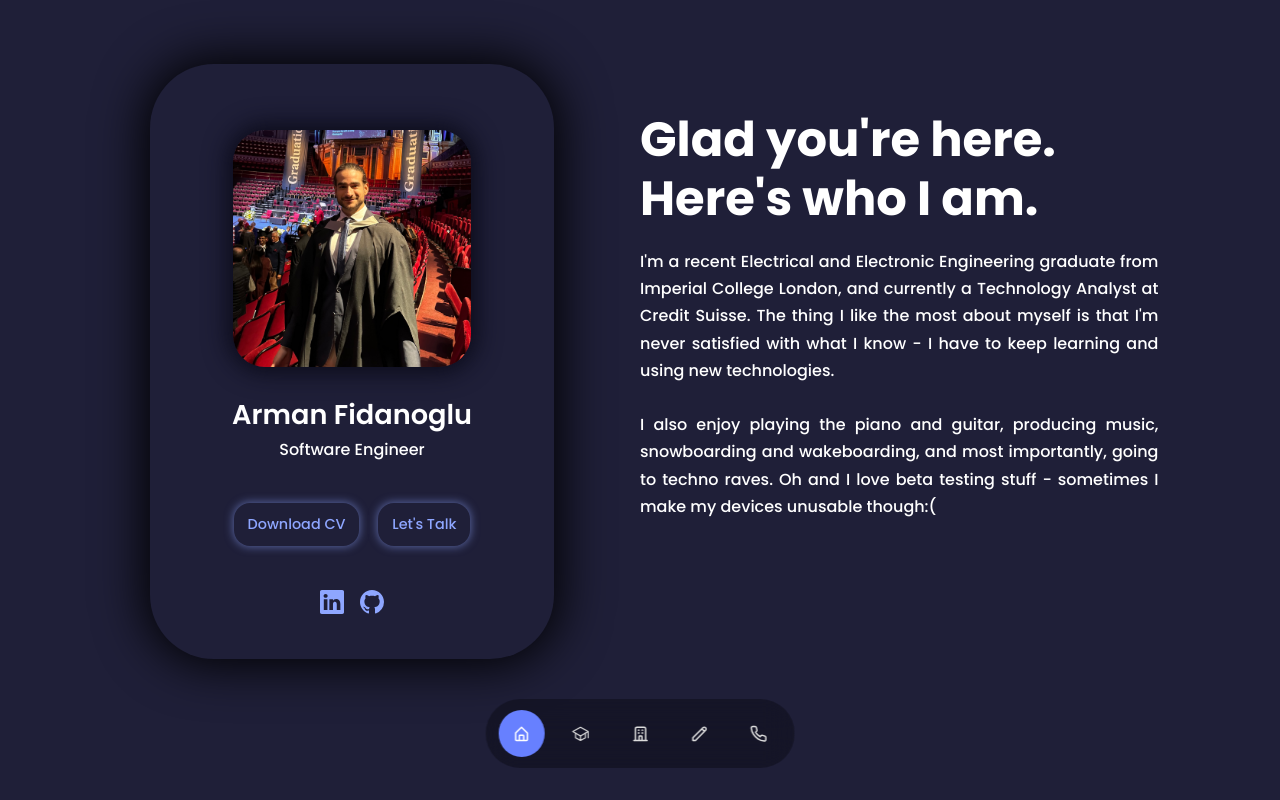
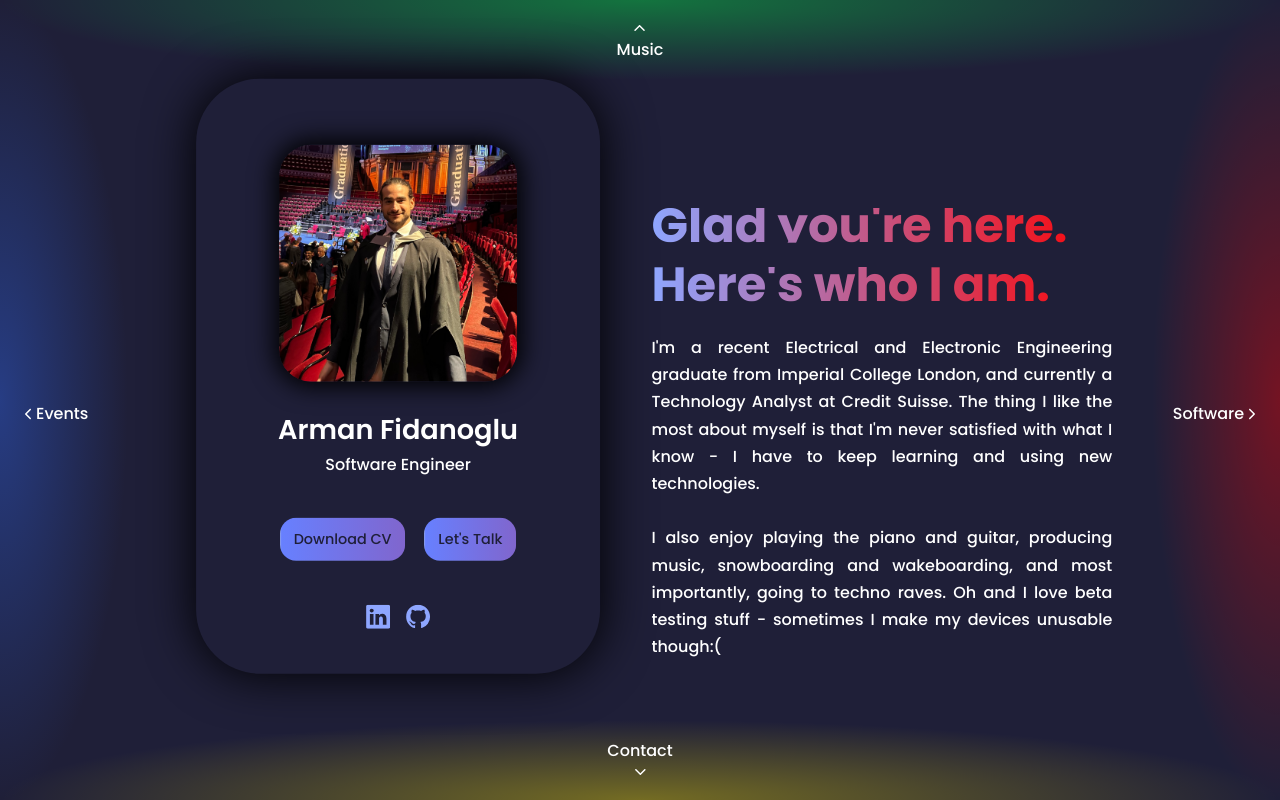
Before and after one commit to Armanfidan/armanfidan.github.io, a React (Create React App) app: page /education in a window 1280 px wide. Built offline with nearby package versions, Linux system fonts and the light colour scheme.

Commit message:
Created self-implementation for sliding views

```diff
--- a/package.json
+++ b/package.json
@@ -22,6 +22,7 @@
     "react-icons": "^4.7.1",
     "react-router-dom": "^6.6.1",
     "react-scripts": "5.0.1",
+    "react-swipeable-views": "^0.14.0",
     "semantic-ui-css": "^2.5.0",
     "semantic-ui-react": "^2.1.4",
     "sort-by": "^1.2.0",
--- a/src/App.css
+++ b/src/App.css
@@ -1,15 +1,154 @@
 .App {
   text-align: center;
+  position: absolute;
+  top: 0;
+  left: 0;
+  width: 100%;
+  height: 100%;
+  overflow: hidden;
 }
 
-@media (prefers-reduced-motion: no-preference) {
+#home {
+  background: radial-gradient(
+          10% 50% at 0 50%,
+          rgba(51, 109, 255, 0.38) 0%,
+          rgba(68, 51, 238, 0) 100%
+  ), radial-gradient(
+          10% 50% at 100% 50%,
+          rgba(255, 0, 0, 0.38) 0%,
+          rgba(68, 51, 238, 0) 100%
+  ), radial-gradient(
+          50% 10% at 50% 0,
+          rgba(0, 255, 74, 0.38) 0%,
+          rgba(68, 51, 238, 0) 100%
+  ), radial-gradient(
+          50% 10% at 50% 100%,
+          rgba(255, 234, 0, 0.38) 0%,
+          rgba(68, 51, 238, 0) 100%
+  );
+}
+#software {
+  background: radial-gradient(
+          10% 50% at 0 50%,
+          rgba(255, 0, 0, 0.38) 0%,
+          rgba(68, 51, 238, 0) 100%
+  );
+}
+#events {
+  background: radial-gradient(
+          10% 50% at 100% 50%,
+          rgba(51, 109, 255, 0.38) 0%,
+          rgba(68, 51, 238, 0) 100%
+  );
+}
+#music {
+  background:radial-gradient(
+          50% 10% at 50% 100%,
+          rgba(0, 255, 74, 0.38) 0%,
+          rgba(68, 51, 238, 0) 100%
+  );
+}
+#contact {
+  background:radial-gradient(
+          50% 10% at 50% 0,
+          rgba(255, 234, 0, 0.38) 0%,
+          rgba(68, 51, 238, 0) 100%
+  );
 }
 
-@keyframes App-logo-spin {
-  from {
-    transform: rotate(0deg);
-  }
-  to {
-    transform: rotate(360deg);
-  }
+.section {
+  position: absolute;
+  width: 100%;
+  height: 100%;
+  transition: var(--transition);
 }
+
+.section.active {
+  top: 0;
+  left: 0;
+  transition: var(--transition);
+  visibility: visible;
+}
+
+.section.hidden {
+  transition: var(--transition);
+  visibility: hidden;
+}
+
+#home.hidden_s {
+  left: -100%;
+  visibility: hidden;
+}
+#home.hidden_e {
+  left: 100%;
+  visibility: hidden;
+}
+#home.hidden_m {
+  top: 100%;
+  visibility: hidden;
+}
+#home.hidden_c {
+  top: -100%;
+  visibility: hidden;
+}
+#software.hidden {
+  left: 100%;
+}
+#events.hidden {
+  left: -100%;
+}
+#music.hidden {
+  top: -100%;
+}
+#contact.hidden {
+  top: 100%;
+}
+
+.container {
+  position: absolute;
+  top: 0;
+  left: 0;
+  width: 100%;
+  height: 100%;
+  background: blue;
+}
+
+.button {
+  display: flex;
+  position: absolute;
+  align-items: center;
+  --button-margin: 20px;
+  color: var(--colour-text);
+}
+.button:hover {
+  color: var(--colour-primary);
+}
+
+.button.left {
+  flex-direction: row;
+  top: 50%;
+  left: var(--button-margin);
+  text-align: left;
+}
+.button.right {
+  flex-direction: row;
+  top: 50%;
+  right: var(--button-margin);
+  text-align: right;
+}
+.button.top {
+  flex-direction: column;
+  top: var(--button-margin);
+  left: 50%;
+  transform: translateX(-50%);
+}
+.button.bottom {
+  flex-direction: column;
+  bottom: var(--button-margin);
+  left: 50%;
+  transform: translateX(-50%);
+}
+
+.general {
+  --transition: all 500ms ease;
+}
--- a/src/App.tsx
+++ b/src/App.tsx
@@ -1,27 +1,67 @@
-import React from 'react';
+import React, {useState} from 'react';
 import './App.css';
-import {HashRouter, Routes, Route} from "react-router-dom";
 
 import Home from "./components/home/Home"
 import Education from "./components/education/Education";
 import Experience from "./components/experience/Experience";
 import Projects from "./components/projects/Projects";
 import Contact from "./components/contact/Contact";
-import Nav from "./components/nav/Nav";
+import {IoIosArrowForward, IoIosArrowBack, IoIosArrowUp, IoIosArrowDown} from "react-icons/io";
 
 export default function App() {
+    const [state, setState] = useState("home");
+
+    let homeClass: string;
+    switch (state) {
+        case "home":
+            homeClass = "active";
+            break;
+        case "software":
+            homeClass = "hidden_s";
+            break;
+        case "events":
+            homeClass = "hidden_e";
+            break;
+        case "music":
+            homeClass = "hidden_m";
+            break;
+        case "contact":
+            homeClass = "hidden_c";
+            break;
+        default:
+            homeClass = "";
+            break;
+    }
+
     return (
-        <HashRouter>
-            <Routes>
-                <Route path="/" element={<Nav/>}>
-                    <Route index element={<Home/>}/>
-                    <Route path="/education" element={<Education/>}/>
-                    <Route path="/experience" element={<Experience/>}/>
-                    <Route path="/projects" element={<Projects/>}/>
-                    <Route path="/contact" element={<Contact/>}/>
-                    <Route path="*" element={<Home/>}/>
-                </Route>
-            </Routes>
-        </HashRouter>
+        <div id="app" className="App">
+            <div id="home" className={'section ' + homeClass}>
+                <Home/>
+                <a href="#" className="button left" onClick={() => setState("events")}><IoIosArrowBack/>Events</a>
+                <a href="#" className="button right"
+                   onClick={() => setState("software")}>Software<IoIosArrowForward/></a>
+                <a href="#" className="button top" onClick={() => setState("music")}><IoIosArrowUp/>Music</a>
+                <a href="#" className="button bottom" onClick={() => setState("contact")}>Contact<IoIosArrowDown/></a>
+            </div>
+            <div id="software" className={'section ' + (state === 'software' ? 'active' : 'hidden')}>
+                <Projects/>
+                <a href="#" className="button left" onClick={() => setState("home")}><IoIosArrowBack/>Home</a>
+            </div>
+            <div id="events" className={'section ' + (state === 'events' ? 'active' : 'hidden')}>
+                <Education/>
+                <a href="#" className="button right" onClick={() => setState("home")}>Home<IoIosArrowForward/></a>
+            </div>
+            <div id="music" className={'section ' + (state === 'music' ? 'active' : 'hidden')}>
+                <Experience/>
+                <a href="#" className="button bottom" onClick={() => setState("home")}>Home<IoIosArrowDown/></a>
+            </div>
+            <div id="contact" className={'section ' + (state === 'contact' ? 'active' : 'hidden')}>
+                <Contact/>
+                <a href="#" className="button top" onClick={() => setState("home")}><IoIosArrowUp/>Home</a>
+            </div>
+            <footer>
+
+            </footer>
+        </div>
     );
 }
--- a/src/components/contact/Contact.tsx
+++ b/src/components/contact/Contact.tsx
@@ -7,7 +7,7 @@ import {GiKiwiBird, GiSmokeBomb} from "react-icons/gi";
 
 function Contact() {
     return (
-        <section id="contact">
+        <section id="contact-container">
             <ContactForm/>
             <h2>Send Me a Message</h2>
             <hr style={{background: "var(--colour-primary-variant)", marginBottom: "3rem", height: "1px", width: "80%", left: "10%", position: "relative"}}/>
--- a/src/components/contact/contact.css
+++ b/src/components/contact/contact.css
@@ -6,10 +6,11 @@
     color: #fff !important;
 }
 
-#contact {
+#contact-container {
     align-items: center;
     align-content: center;
     text-align: center;
+    margin-top: 10%;
 }
 
 .contact-line {
--- a/src/components/home/Home.tsx
+++ b/src/components/home/Home.tsx
@@ -5,10 +5,9 @@ import HomeButtons from "./HomeButtons";
 
 function Home() {
     return (
-        <div id="#home">
-            <header>
-                <div className="container header__container">
-                    <div className="about__me-image">
+        <div id="home-container">
+            <div className="container profile-card">
+                <div className="profile-picture">
                     <img src={require("../../assets/me.jpg")} alt="Me"/>
                 </div>
                 <h2>Arman Fidanoglu</h2>
@@ -16,17 +15,19 @@ function Home() {
                 <HomeButtons/>
                 <Socials/>
             </div>
-                <div className="about__container">
+            <div className="about-container">
                 <h1>Glad you're here.</h1>
                 <h1>Here's who I am.</h1>
-                    <p>I'm a recent Electrical and Electronic Engineering graduate from Imperial College London, and currently a Technology Analyst at Credit Suisse.
-                        The thing I like the most about myself is that I'm never satisfied with what I know - I have to keep learning and using new technologies.
+                <p>I'm a recent Electrical and Electronic Engineering graduate from Imperial College London, and
+                    currently a Technology Analyst at Credit Suisse.
+                    The thing I like the most about myself is that I'm never satisfied with what I know - I have to keep
+                    learning and using new technologies.
                     <br/><br/>
-                        I also enjoy playing the piano and guitar, producing music, snowboarding and wakeboarding, and most importantly, going to techno raves.
+                    I also enjoy playing the piano and guitar, producing music, snowboarding and wakeboarding, and most
+                    importantly, going to techno raves.
                     Oh and I love beta testing stuff - sometimes I make my devices unusable though:(
                 </p>
             </div>
-            </header>
         </div>
     );
 }
--- a/src/components/home/HomeButtons.tsx
+++ b/src/components/home/HomeButtons.tsx
@@ -1,10 +1,9 @@
 import React from 'react';
-import {Link} from "react-router-dom";
 export default function HomeButtons() {
     return (
-        <div className="cta">
+        <div className="profile-card-buttons">
             <a className="btn" href={require('../../assets/CV_Arman_Fidanoglu_October_2022.pdf')} target="_blank" rel="noreferrer">Download CV</a>
-            <Link className="btn" to="/contact">Let's Talk</Link>
+            <a className="btn" href="/contact">Let's Talk</a>
         </div>
     );
 }
--- a/src/components/home/home.css
+++ b/src/components/home/home.css
@@ -1,31 +1,37 @@
-header {
+#home-container {
     padding: 7rem 15% 7rem 15%;
     overflow: hidden;
     display: grid;
-    grid-template-columns: repeat(2, 1fr);
+    position: absolute;
+    height: 100%;
+    width: 100%;
+    grid-template-columns: 1fr 1fr;
 }
 
-.header__container {
+.profile-card {
     background: var(--colour-bg);
-    box-shadow: 0 0 50px 5px black;
+    box-shadow: 0 0 50px 1px var(--colour-primary-shadow);
     border-radius: 4rem;
     padding: 2rem;
     height: fit-content;
     width: 60%;
     position: relative;
+    transform: translateY(-50%) translateX(-60%);
+    top: 50%;
+    left: 50%;
     align-content: center;
     text-align: center;
 }
 
-.header__container h2 {
+.profile-card h2 {
     font-weight: 600;
     font-size: 1.7rem;
     line-height: 2rem;
     margin-bottom: 0.3rem;
 }
 
-.about__me-image {
-    box-shadow: 0 0 25px 5px #0a0a18;
+.profile-picture {
+    box-shadow: 0 0 25px 5px var(--colour-primary-shadow);
     margin-top: 10%;
     width: 70%;
     position: relative;
@@ -37,19 +43,19 @@ header {
     border-radius: 2rem;
 }
 
-.about__me-image img {
+.profile-picture img {
     text-align: center;
     display: block;
 }
 
-.cta {
+.profile-card-buttons {
     margin-top: 2.5rem;
     display: flex;
     gap: 1.2rem;
     justify-content: center;
 }
 
-.header__socials {
+.socials {
     display: flex;
     flex-direction: row;
     justify-content: center;
@@ -59,65 +65,69 @@ header {
     font-size: 1.5rem;
 }
 
-.about__container {
-    margin-top: 20%;
-    /*padding: 10%;*/
+.about-container {
     text-align: justify;
+    position: relative;
+    height: fit-content;
+    width: 80%;
+    top: 50%;
+    left: 50%;
+    transform: translateY(-50%) translateX(-60%);
 }
 
-.about__container h1 {
+.about-container h1 {
     font-weight: 700;
     font-size: 3.2rem;
     line-height: 2.6rem;
 }
 
-.about__container p {
+.about-container p {
     margin-top: 2rem;
 }
 
-/*!* MEDIA QUERIES *!*/
+/* MEDIA QUERIES */
 @media screen and (max-width: 1500px) {
-    header {
+    #home-container {
         padding: 4rem 5% 7rem 5%;
     }
 
-    .header__container {
+    .profile-card {
         width: 70%;
     }
 
-    .about__container {
+    .about-container {
         margin-right: 10%;
         margin-top: 10%;
     }
 
-    .about__container h1 {
+    .about-container h1 {
         font-weight: 700;
         font-size: 3rem;
         line-height: 2.2rem;
     }
 
-    .about__container p {
+    .about-container p {
         margin-top: 2rem;
     }
 }
 
 @media screen and (max-width: 1024px) {
-    header {
+    #home-container {
         padding: 4rem 0 0 0;
         grid-template-columns: 1fr;
     }
 
-    .about__container {
+    .about-container {
         margin: 20% 20% 30% 20%;
     }
 
-    .about__container h1 {
+    .about-container h1 {
         font-weight: 700;
         font-size: 2.4rem;
         line-height: 1.5rem;
     }
 
-    .about__container p {
+    .about-container p {
         margin-top: 2rem;
         font-size: 0.9rem;
     }
@@ -127,23 +137,24 @@ header {
         /*padding: 7rem 2rem 2rem 2rem;*/
         padding: 4rem 0 0 0;
         grid-template-columns: 1fr;
+        overflow: visible;
     }
 
-    .header__container {
+    .profile-card {
         width: 80%;
     }
 
-    .about__container {
+    .about-container {
         margin: 20% 10% 30% 10%;
     }
 
-    .about__container h1 {
+    .about-container h1 {
         font-weight: 700;
         font-size: 2rem;
         line-height: 1.5rem;
     }
 
-    .about__container p {
+    .about-container p {
         margin-top: 2rem;
     }
 }
--- a/src/components/home/socials.tsx
+++ b/src/components/home/socials.tsx
@@ -3,7 +3,7 @@ import {BsLinkedin, BsGithub} from 'react-icons/bs'
 
 function Socials() {
     return (
-        <div className="header__socials">
+        <div className="socials">
             <a href="https://www.linkedin.com/in/arman-fidanoglu-86117595/"><BsLinkedin/></a>
             <a href="https://github.com/Armanfidan"><BsGithub/></a>
         </div>
--- a/src/components/nav/nav.css
+++ b/src/components/nav/nav.css
@@ -3,12 +3,12 @@ nav {
     width: max-content;
     padding: 0.7rem 0.8rem;
     position: fixed;
+    transform: translateX(-50%);
+    top: 0;
     left: 50%;
-    transform: translateX(-50%);
-    bottom: 2rem;
     display: flex;
     gap: 0.8rem;
-    border-radius: 3rem;
+    /*border-radius: 3rem;*/
     backdrop-filter: blur(15px);
     z-index: 100;
 }
--- a/src/index.css
+++ b/src/index.css
@@ -4,7 +4,7 @@ body {
     margin: 0;
     font-family: 'Poppins', sans-serif;
     background: var(--colour-bg);
-    color: white;
+    color: var(--colour-text);
     line-height: 1.7;
     -webkit-font-smoothing: antialiased;
     -moz-osx-font-smoothing: grayscale;
@@ -23,6 +23,9 @@ h1 {
     font-size: 2.5rem;
     line-height: 3rem;
     margin-bottom: 1.5rem;
+    background: linear-gradient(to right, var(--colour-primary), red);
+    -webkit-background-clip: text;
+    -webkit-text-fill-color: transparent;
 }
 
 section {
@@ -51,21 +54,27 @@ a:hover {
 .btn {
     width: max-content;
     display: inline-block;
-    color: var(--colour-primary);
-    background: var(--colour-bg);
+    color: var(--colour-bg);
+    background: var(--colour-primary);
+    /*-webkit-background-clip: text;*/
+    /*-webkit-text-fill-color: transparent;*/
     padding: 0.5rem 0.8rem;
     border-radius: 1rem;
     font-size: 0.9rem;
     border: 1px solid transparent;
     transition: var(--transition);
-    box-shadow: 0 0 8px 1px rgba(142, 166, 255, 0.5);
+    background-size: 500%;
+    background-image: linear-gradient(to right, var(--colour-primary-variant) 0%, #cb1839 80%, var(--colour-primary) 100%);
+    /*box-shadow: 0 0 8px 1px rgba(142, 166, 255, 0.5);*/
 }
 
 .btn:hover {
-    background: var(--colour-primary);
     color: var(--colour-bg);
-    border-color: transparent;
-    box-shadow: none;
+    background-position: 100% 0;
+    /*moz-transition: all .4s ease-in-out;*/
+    -o-transition: all .4s ease-in-out;
+    -webkit-transition: all .4s ease-in-out;
+    transition: all .4s ease-in-out;
 }
 
 ul.a {
@@ -132,11 +141,13 @@ code {
 
 :root {
     --colour-bg: #1f1f38;
+    /*--colour-bg: #e7e7e7;*/
     --colour-bg-variant: #2c2c6c;
     --colour-primary: rgb(142, 166, 255);
+    --colour-primary-shadow: rgb(0, 0, 0);
     --colour-primary-variant: #6780ff;
     --colour-light: #dcdcdc;
-
+    --colour-text: white;
     --container-width-lg: 75%;
     --container-width-md: 86%;
     --container-width-sm: 90%;
```
Also changed, not shown: src/components/projects/Projects.tsx (+8 -0 lines), 1 other file (tests, documents, lock files or other folders). Lines whose indentation alone changed are shown as unchanged.
